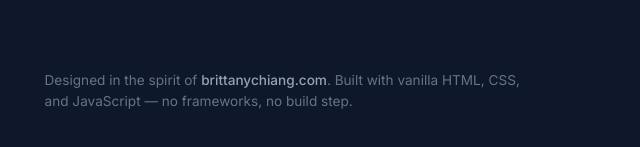
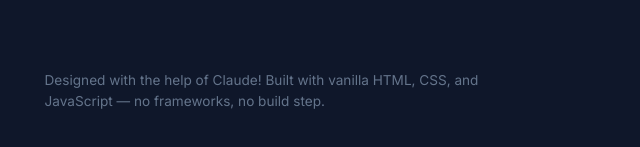
Before and after one commit to Nirmal1212/nirmal1212.github.io, a plain HTML site: page index.html in a window 1280 px wide. Shown: the part 3925-4072 px from the top of the page, without its empty margins (582-1222 px from the left). Drawn offline with Linux system fonts and the light colour scheme.

Commit message:
updated footer

```diff
--- a/index.html
+++ b/index.html
@@ -597,7 +597,7 @@ footer.colophon a:hover { color: var(--accent); }
       </ol>
 
       <footer class="colophon">
-        <p>Designed in the spirit of <a href="https://brittanychiang.com" target="_blank" rel="noreferrer">brittanychiang.com</a>. Built with vanilla HTML, CSS, and JavaScript — no frameworks, no build step.</p>
+        <p>Designed with the help of Claude! Built with vanilla HTML, CSS, and JavaScript — no frameworks, no build step.</p>
       </footer>
     </section>
 
```
